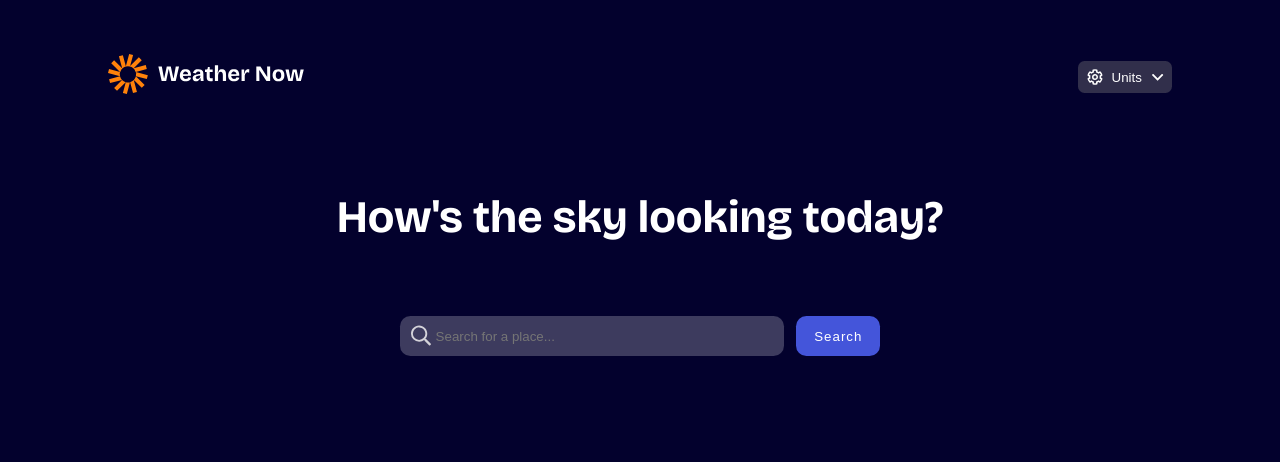
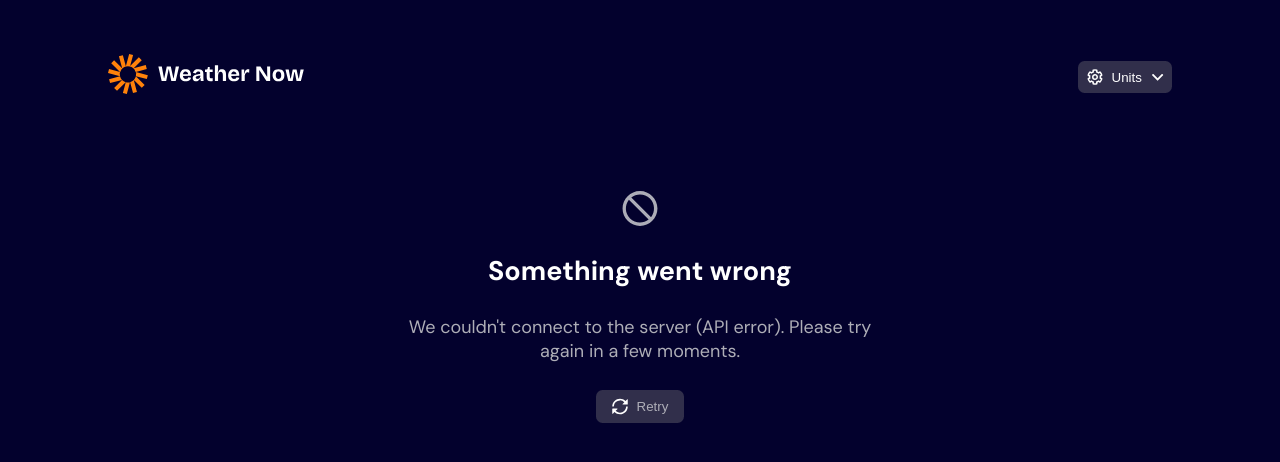
Before and after one commit to l0la960/Weather-App-React, a React (Vite) app: page / in a window 1280 px wide. Shown: the top 462 px of the page. Built offline with nearby package versions, Linux system fonts and the light colour scheme.

Commit message:
API error state

```diff
--- /dev/null
+++ b/src/ApiErrorState.jsx
@@ -0,0 +1,23 @@
+import errorIcon from "./assets/icon-error.svg";
+import retryIcon from "./assets/icon-retry.svg";
+import Button from "./COMPONENTS/Button";
+
+export default function ErrorState() {
+  return (
+    <section>
+      <div className="error-state-container">
+        <img src={errorIcon} className="error-state-error-icon"></img>
+        <h1>Something went wrong</h1>
+        <p>
+          We couldn't connect to the server (API error). Please try again in a
+          few moments.
+        </p>
+        <Button
+          name="Retry"
+          icon={retryIcon}
+          classname="error-state-retry-btn"
+        />
+      </div>
+    </section>
+  );
+}
--- a/src/App.jsx
+++ b/src/App.jsx
@@ -1,12 +1,14 @@
 import Header from "./Header";
 import SearchBar from "./SearchBar";
+import ErrorState from "./ApiErrorState";
 
 function App() {
 
   return (
 <>
 <Header/>
-<SearchBar/>
+<ErrorState/>
+{/* <SearchBar/> */}
 </>
 );
 }
--- a/src/COMPONENTS/Button.jsx
+++ b/src/COMPONENTS/Button.jsx
@@ -1,5 +1,8 @@
-export default function Button ({onClick,name, classname}) {
+export default function Button ({onClick, name, classname,icon}) {
 return (
-<button className={classname}>{name}</button>
+<button className={classname}>
+<img src={icon}></img>
+{name}
+</button>
 )
 }
--- a/src/index.css
+++ b/src/index.css
@@ -184,3 +184,43 @@ border: none;
 color: white;
 background-color:hsl(233, 67%, 56%);
 }
+
+.error-state-container {
+margin-top: 5rem;
+text-align: center;
+gap: 1.5rem;
+display: flex;
+align-items: center;
+justify-content: center;
+flex-direction: column;
+}
+
+.error-state-container h1 {
+color: white;
+}
+
+.error-state-container p {
+color:hsl(240, 6%, 70%) ;
+max-width: 500px;
+}
+
+.error-state-error-icon {
+width: 2rem;
+height: 2rem;
+}
+
+.error-state-retry-btn {
+cursor: pointer;
+color:hsl(240, 6%, 70%);
+background-color:hsl(243, 23%, 24%) ;
+display: flex;
+gap: 0.5rem;
+align-items: center;
+padding: 0.450rem 0.850rem;
+border-radius: 0.365rem;
+border: none;
+}
+
+.error-state-retry-btn:hover {
+opacity: 0.8;
+}
```
